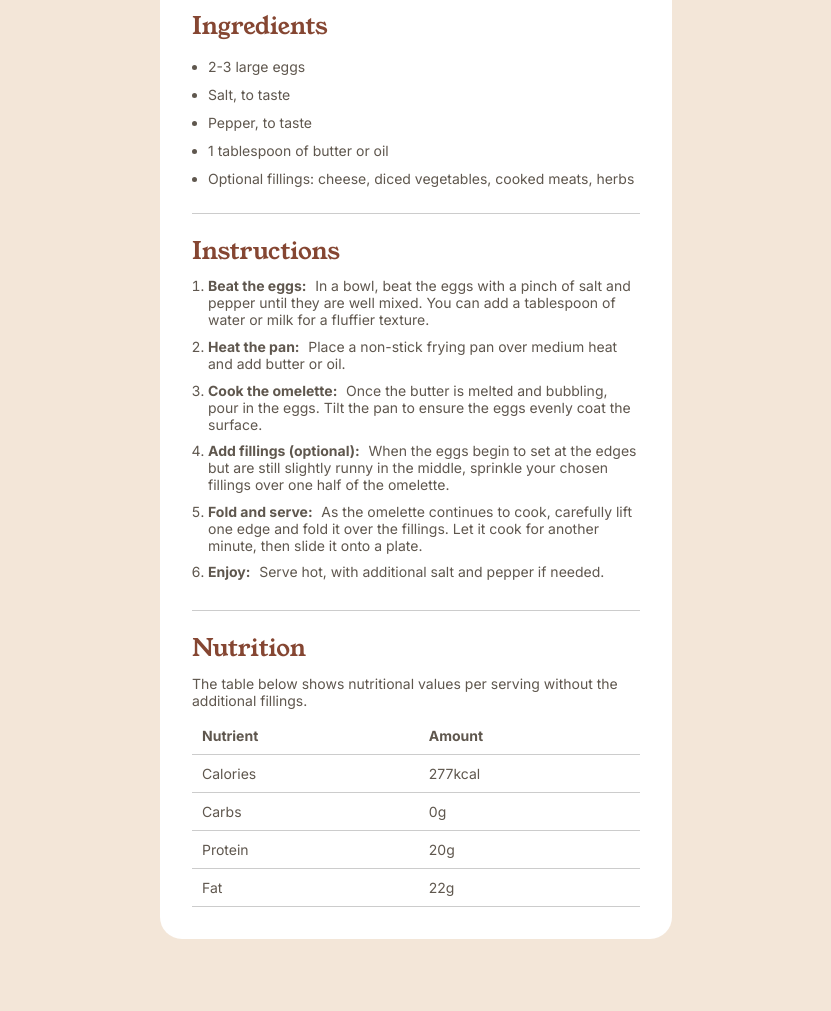
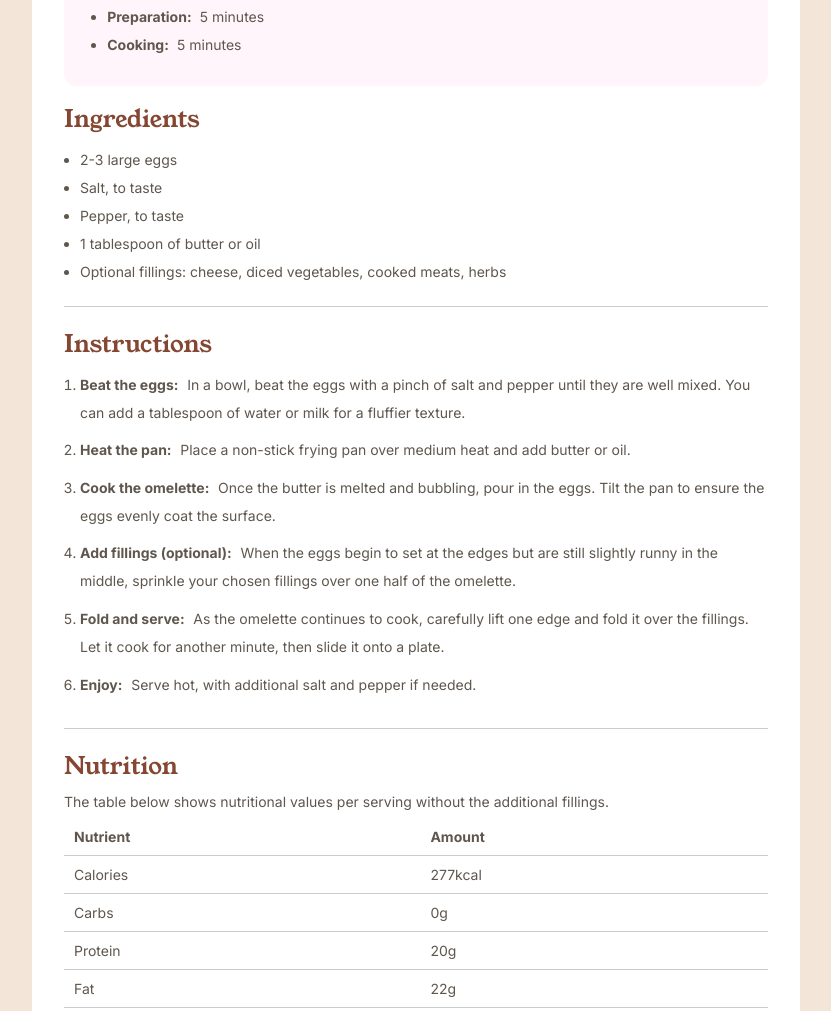
Before and after one commit to uptowngirl757/recipe_page-frontend-mentor-, a plain HTML site: page index.html in a window 1280 px wide. Shown: the part 681-1692 px from the top of the page, without its empty margins (224-1055 px from the left). Drawn offline with Linux system fonts and the light colour scheme.

Commit message:
Update main.css

```diff
--- a/main.css
+++ b/main.css
@@ -9,7 +9,7 @@
 body {
   background-color: hsl(30, 54%, 90%);
   min-height: 100vh;
-  max-width: 40%;
+  max-width: 60%;
   font-family: "Inter", sans-serif;
   display: flex;
   flex-direction: column;
@@ -93,6 +93,10 @@ hr {
   font-size: 1.1rem;
   margin-block: 0 0.4rem;
 }
+.recipe__step{
+  line-height: 2;
+}
+
 .recipe__instructions .recipe__step {
   padding-block: 0 0.6rem;
 }
```
